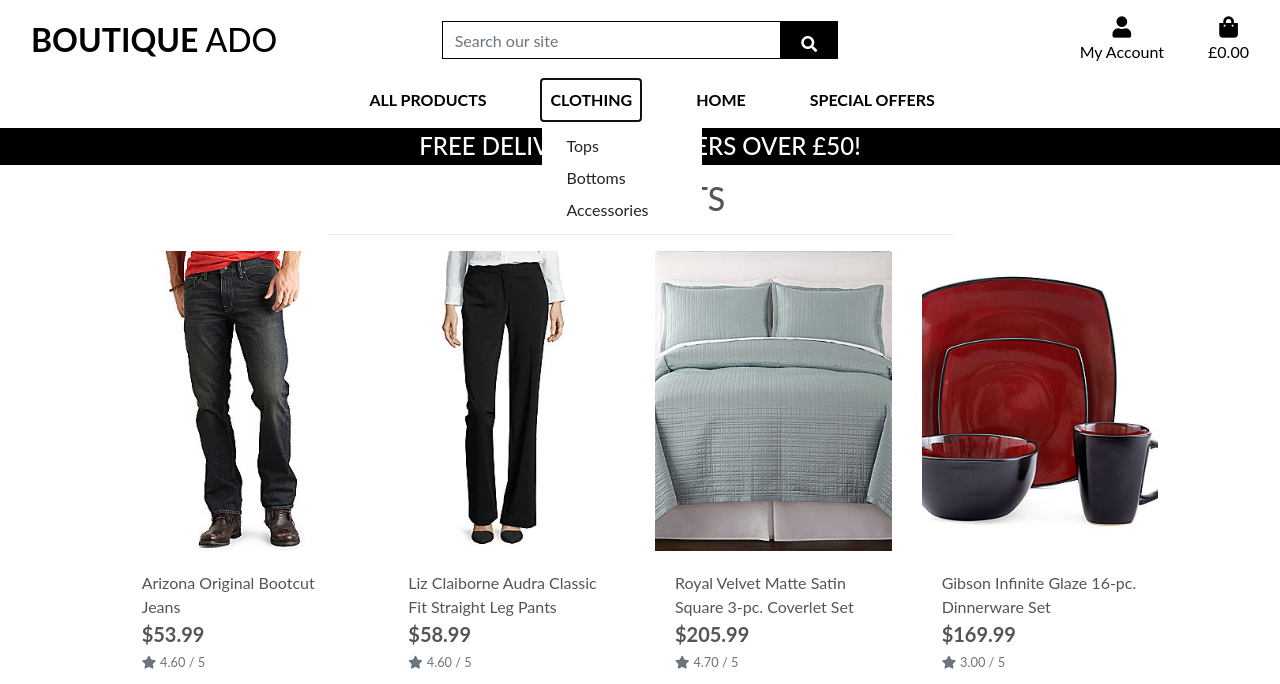
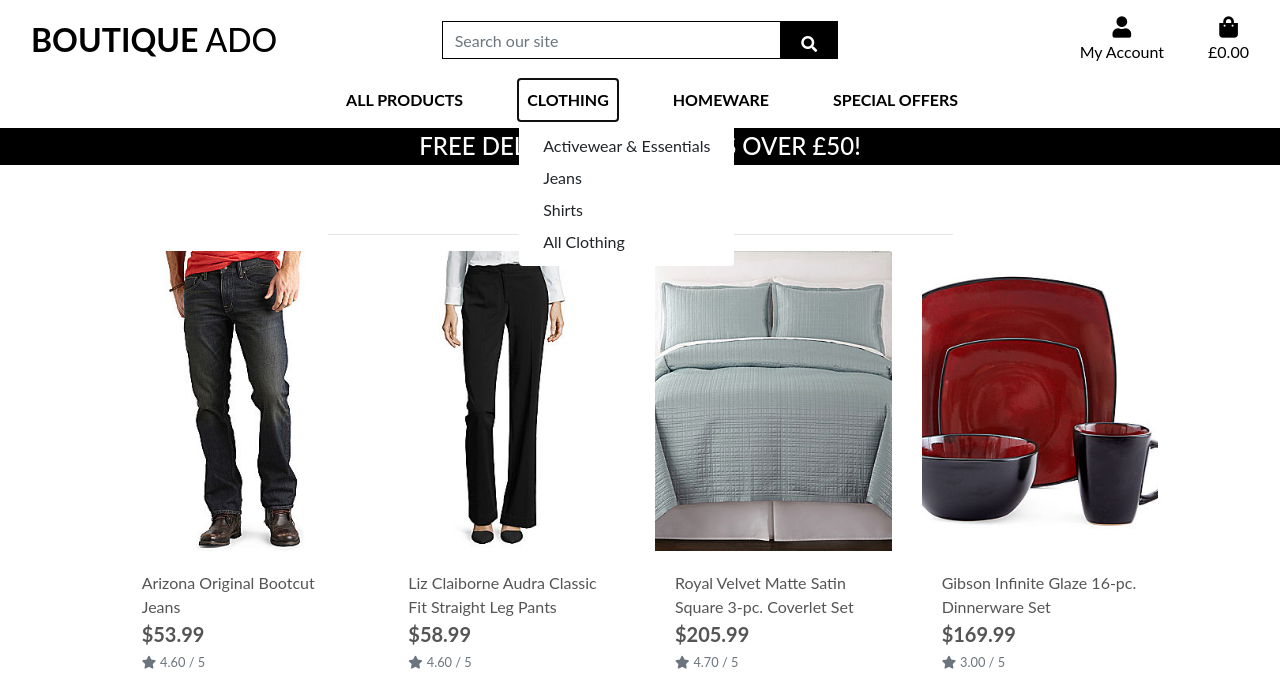
Before and after one commit to rpires71/boutique_ado, a Django app: page /products/ in a window 1280 px wide, after a click on "CLOTHING". Shown: the top 684 px of the page. Run offline with Django 5.2, Linux system fonts and the light colour scheme; data comes from the database, SQL or seed files in the repository; some libraries are stand-ins or nearby versions.

Commit message:
Add category filtering to product view

```diff
--- a/products/templates/products/products.html
+++ b/products/templates/products/products.html
@@ -15,9 +15,19 @@
         <div class="row">
             <div class="col text-center mt-3">
                 <h2 class="logo-font">Products</h2>
-                {% if search_term %}
-    <p class="text-muted">Search results for: <strong>{{ search_term }}</strong></p>
-{% endif %}
+               {% if current_categories %}
+            {% for category in current_categories %}
+                <a class="category-badge text-decoration-none" href="{% url 'products' %}?category={{ category.name }}">
+                    <span class="p-2 mt-2 badge badge-white text-black rounded-0 border border-dark">
+                        {{ category.friendly_name }}
+                    </span>
+                </a>
+            {% endfor %}
+        {% endif %}
+
+        {% if search_term %}
+            <p class="text-muted">Search results for: <strong>{{ search_term }}</strong></p>
+        {% endif %}
                 <hr class="w-50 mb-1">
             </div>
         </div>
--- a/products/views.py
+++ b/products/views.py
@@ -1,15 +1,22 @@
 from django.contrib import messages
 from django.db.models import Q
 from django.shortcuts import render, get_object_or_404, redirect
-from .models import Product
+
+from .models import Product, Category
 
 
 def all_products(request):
-    """A view to show all products, including sorting and search queries."""
+    """A view to show all products, including sorting, search queries and category filtering."""
     products = Product.objects.all()
     search_term = None
+    current_categories = None
 
     if request.GET:
+        if 'category' in request.GET:
+            categories = request.GET['category'].split(',')
+            products = products.filter(category__name__in=categories)
+            current_categories = Category.objects.filter(name__in=categories)
+
         if 'q' in request.GET:
             query = request.GET['q']
 
@@ -24,6 +31,7 @@
     context = {
         'products': products,
         'search_term': search_term,
+        'current_categories': current_categories,
     }
 
     return render(request, 'products/products.html', context)
--- a/templates/includes/main-nav.html
+++ b/templates/includes/main-nav.html
@@ -19,40 +19,46 @@
         <!-- Clothing -->
         <li class="nav-item dropdown">
     <a class="logo-font font-weight-bold nav-link text-black mr-5"
-               href="#" id="clothing-link" data-toggle="dropdown">
+       href="{% url 'products' %}?category=activewear,essentials,jeans,shirts"
+       id="clothing-link" data-toggle="dropdown">
         Clothing
     </a>
     <div class="dropdown-menu border-0">
-                <a href="#" class="dropdown-item">Tops</a>
-                <a href="#" class="dropdown-item">Bottoms</a>
-                <a href="#" class="dropdown-item">Accessories</a>
+        <a href="{% url 'products' %}?category=activewear,essentials" class="dropdown-item">Activewear & Essentials</a>
+        <a href="{% url 'products' %}?category=jeans" class="dropdown-item">Jeans</a>
+        <a href="{% url 'products' %}?category=shirts" class="dropdown-item">Shirts</a>
+        <a href="{% url 'products' %}?category=activewear,essentials,jeans,shirts" class="dropdown-item">All Clothing</a>
     </div>
 </li>
 
         <!-- Home -->
         <li class="nav-item dropdown">
     <a class="logo-font font-weight-bold nav-link text-black mr-5"
-               href="#" id="home-link" data-toggle="dropdown">
-                Home
+       href="{% url 'products' %}?category=bags,accessories,houseplants"
+       id="homeware-link" data-toggle="dropdown">
+        Homeware
     </a>
     <div class="dropdown-menu border-0">
-                <a href="#" class="dropdown-item">Kitchen</a>
-                <a href="#" class="dropdown-item">Decor</a>
+        <a href="{% url 'products' %}?category=houseplants" class="dropdown-item">Houseplants</a>
+        <a href="{% url 'products' %}?category=kitchen_dining" class="dropdown-item">Kitchen & Dining</a>
+        <a href="{% url 'products' %}?category=bed_bath" class="dropdown-item">Bed & Bath</a>
+        <a href="{% url 'products' %}?category=houseplants,kitchen_dining,bed_bath" class="dropdown-item">All Homeware</a>
     </div>
 </li>
 
         <!-- Special Offers -->
        <li class="nav-item dropdown">
     <a class="logo-font font-weight-bold nav-link text-black"
-               href="#" id="offers-link" data-toggle="dropdown">
+       href="{% url 'products' %}?category=new_arrivals,deals,clearance"
+       id="offers-link" data-toggle="dropdown">
         Special Offers
     </a>
     <div class="dropdown-menu border-0">
-                <a href="#" class="dropdown-item">New Arrivals</a>
-                <a href="#" class="dropdown-item">Deals</a>
-                <a href="#" class="dropdown-item">Clearance</a>
+        <a href="{% url 'products' %}?category=new_arrivals" class="dropdown-item">New Arrivals</a>
+        <a href="{% url 'products' %}?category=deals" class="dropdown-item">Deals</a>
+        <a href="{% url 'products' %}?category=clearance" class="dropdown-item">Clearance</a>
+        <a href="{% url 'products' %}?category=new_arrivals,deals,clearance" class="dropdown-item">All Special Offers</a>
     </div>
 </li>
-
     </ul>
 </div>
```
Lines whose indentation alone changed are shown as unchanged.
